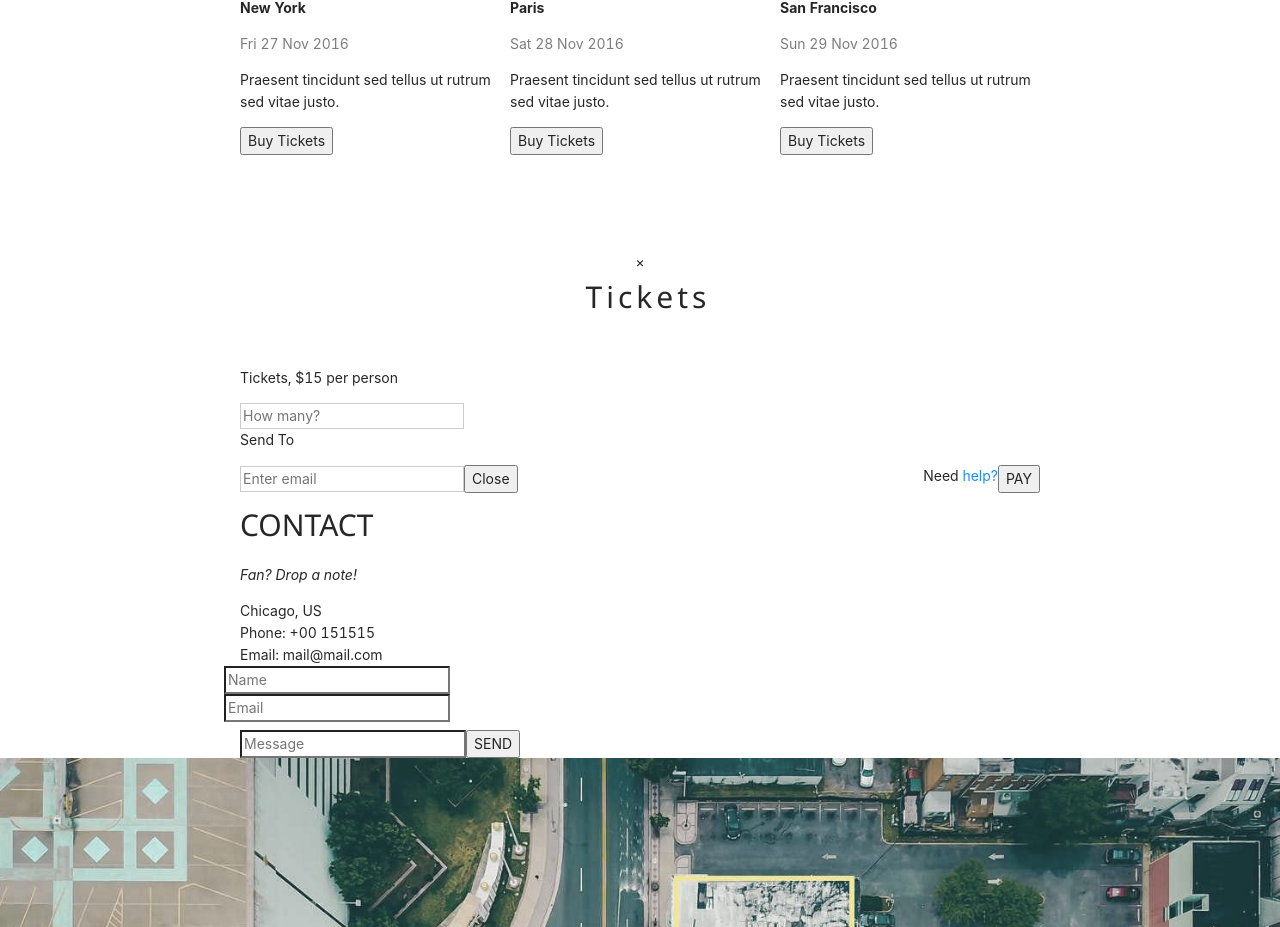
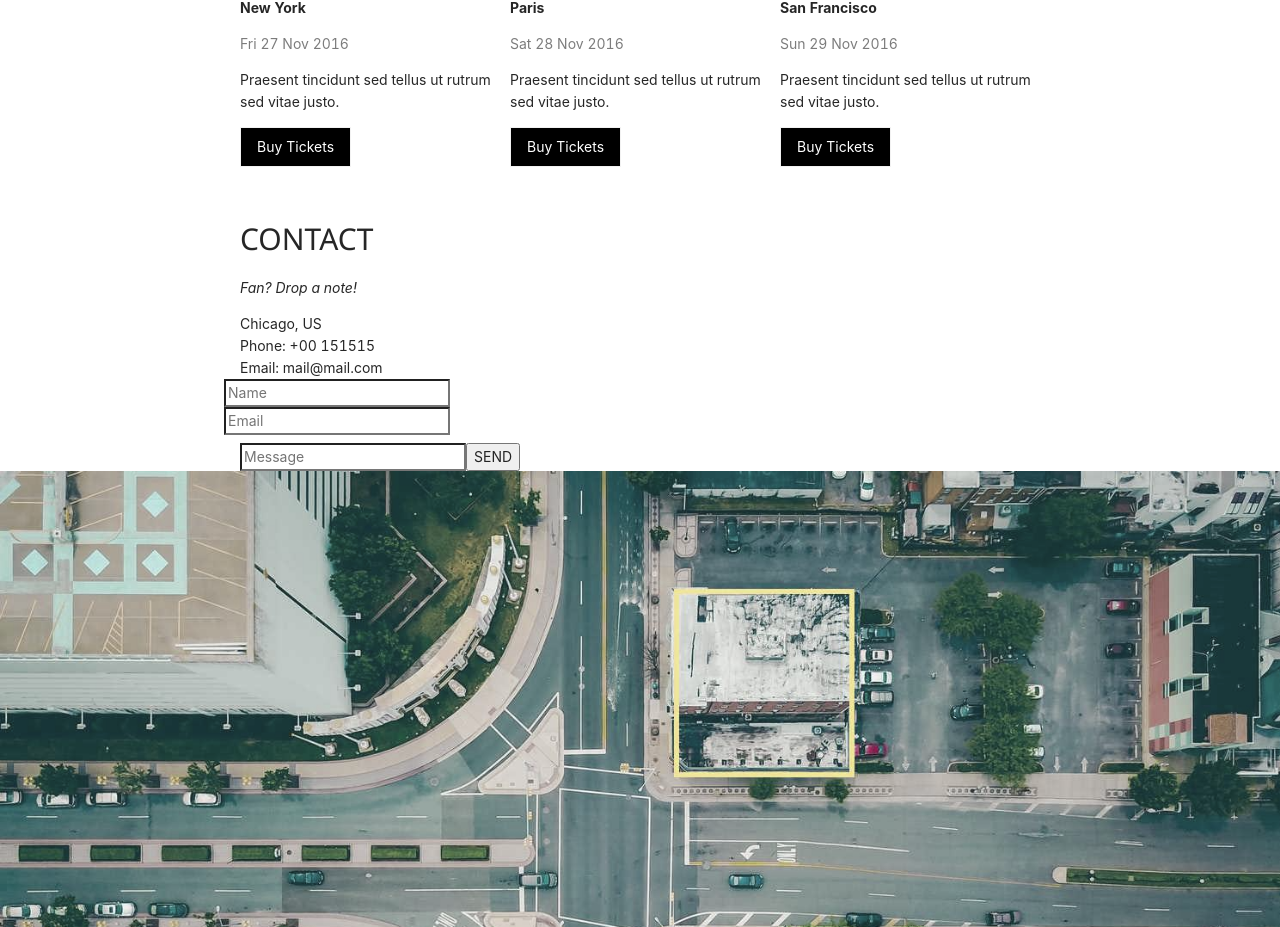
Before and after one commit to ravindrakumarkumawat/event-landing-page, a React (Create React App) app: page / in a window 1280 px wide. Shown: the part 1773-2700 px from the top of the page. Built offline with nearby package versions, Linux system fonts and the light colour scheme.

Commit message:
added the buttons

```diff
--- a/src/components/Tour/index.js
+++ b/src/components/Tour/index.js
@@ -7,6 +7,7 @@ import './Tour.css'
 import NormalImg from '../common/NormalImg'
 import NormalRow from '../common/NormalRow'
 import NormalCol from '../common/NormalCol'
+import NormalButton from '../common/NormalButton'
 
 const eventsPlace = [
   { id: 1,
@@ -57,7 +58,8 @@ const Tour = () => {
                     <p><b>{d.location}</b></p>
                     <p className="opacity">{d.date}</p>
                     <p>{d.description}</p>
-                    <button className="button black margin-bottom" onclick="document.getElementById('ticketModal').style.display='block'">Buy Tickets</button>
+                    {/*<button className="button black margin-bottom" onclick="document.getElementById('ticketModal').style.display='block'">Buy Tickets</button>*/}
+                    <NormalButton name={"Buy Tickets"} btntype={"primary"}/>
                   </div>
                 </div>
                 </NormalCol>
@@ -70,7 +72,7 @@ const Tour = () => {
 
     </div>
   </div>
-
+    {/*
     <div id="ticketModal" className="modal">
     <div className="modal-content animate-top card-4">
       <header className="container teal center padding-32">
@@ -89,7 +91,7 @@ const Tour = () => {
       </div>
     </div>
     </div>
-
+          */}
     </RowLayout>
   )
 }
--- a/src/components/common/NormalButton/NormalButton.module.css
+++ b/src/components/common/NormalButton/NormalButton.module.css
@@ -18,15 +18,17 @@
   display: block;
   cursor: pointer;
   border: 1px solid #f2f2f2;
-  background-color: rgb(96, 96, 216);
+  /* background-color: rgb(96, 96, 216);   */
+  background-color: #000;
   color: #fff;
-  padding: .5rem;
-  padding: 10px 15px;
+  /* padding: .5rem; */
+  padding: 8px 16px;
 
-  border-radius: .5rem;
+  /* border-radius: .2rem; */
 }
 
 .primary:hover {
-  background-color: rgb(40, 40, 133);
-  color: #fff;
+  /* background-color: rgb(40, 40, 133); */
+  background-color: #ccc;
+  color: #000;
 }
--- a/src/components/common/NormalButton/index.js
+++ b/src/components/common/NormalButton/index.js
@@ -4,11 +4,10 @@ import styles from './NormalButton.module.css'
 const NormalButton = ({
   name,
   btntype="btn",
-  selected,
   handleAction
 }) => {
   return (
-    <button className={`${styles[btntype]}`} onClick={() => handleAction(selected)}>{name}</button>
+    <button className={`${styles[btntype]}`} onClick={() => handleAction()}>{name}</button>
   )
 }
 
```
